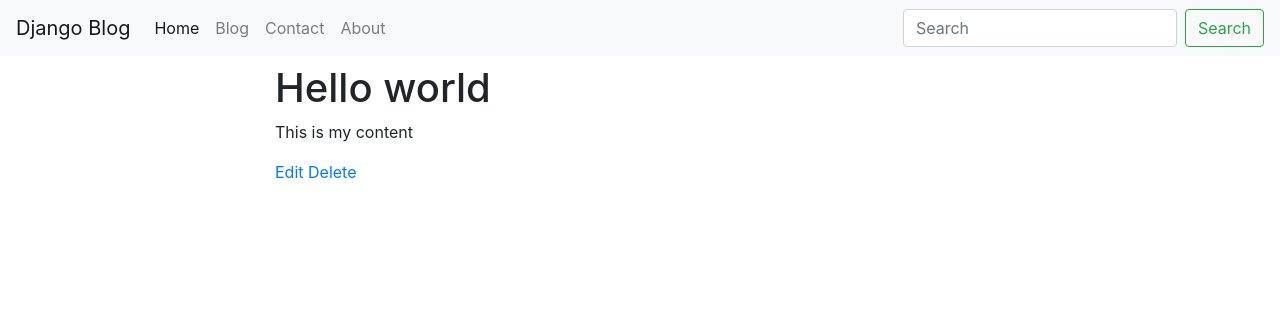
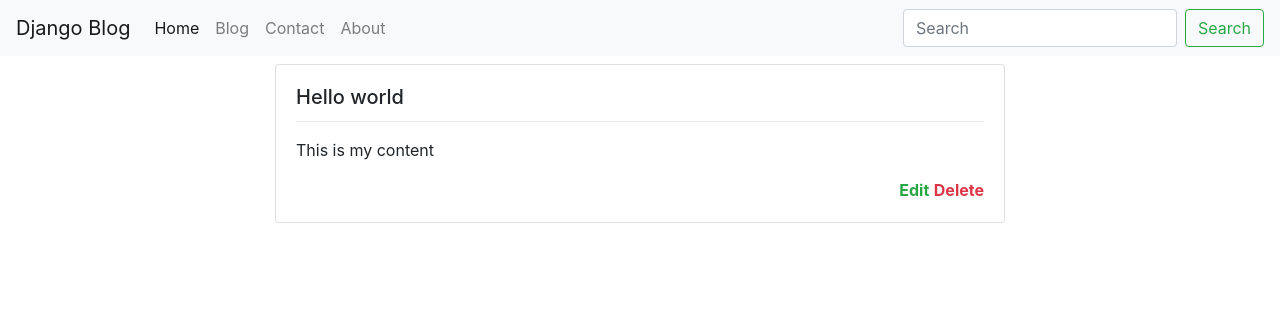
Before and after one commit to Macroshock/django-blog, a Django app: page /blog/hello-world/ in a window 1280 px wide. Shown: the top 316 px of the page. Run offline with Django 3.2, Linux system fonts and the light colour scheme; a user stored in the database is signed in; data comes from the database, SQL or seed files in the repository; some libraries are stand-ins or nearby versions.

Commit message:
Improved Blog Post inline

```diff
--- a/src/blog/templates/blog/detail.html
+++ b/src/blog/templates/blog/detail.html
@@ -2,14 +2,6 @@
 
 {% block content %}
 
-  <h1>{{object.title}}</h1>
-  <p>{{object.content}}</p>
-
-  {% if request.user.is_authenticated %}
-    {% if request.user.is_staff %}
-      <a href="{{ object.get_edit_url }}">Edit</a>
-      <a href="{{ object.get_delete_url }}">Delete</a>
-    {% endif %}
-  {% endif %}
+  {% include "blog/list_inline.html" with blog_post=object %}
 
 {% endblock %}
--- a/src/blog/templates/blog/list.html
+++ b/src/blog/templates/blog/list.html
@@ -3,7 +3,7 @@
 {% block content %}
 
   {% for object in list %}
-    {% include "blog/list_inline.html" with blog_post=object %}
+    {% include "blog/list_inline.html" with blog_post=object truncate=True %}
   {% endfor %}
 
 <!--
--- a/src/blog/templates/blog/list_inline.html
+++ b/src/blog/templates/blog/list_inline.html
@@ -1,11 +1,30 @@
 <div class="card mb-3">
   <div class="card-body">
     <h5 class="card-title">{{ blog_post.title }}</h5>
-
+    <div class="dropdown-divider"></div>
     {% if truncate %}
       <p class="card-text">{{ blog_post.content | linebreaks | truncatewords:50 }}</p>
     {% else %}
       <p class="card-text">{{ blog_post.content | linebreaks }}</p>
     {% endif %}
+
+    <div class="row justify-content-end">
+      {% if not detail %}
+        <div class="text-left col-4">
+          <b><a href="{{ blog_post.get_absolute_url }}">View post</a></b>
+        </div>
+      {% endif %}
+
+      <div class="text-right col-8">
+        {% if request.user.is_authenticated %}
+          {% if request.user.is_staff %}
+          <b><a href="{{ object.get_edit_url }}" class="text-success">Edit</a></b>
+          <b><a href="{{ object.get_delete_url }}" class="text-danger">Delete</a></b>
+          {% endif %}
+        {% endif %}
+      </div>
+
+    </div>
+
   </div>
 </div>
--- a/src/blog/views.py
+++ b/src/blog/views.py
@@ -14,7 +14,7 @@ def blog_post_detail_view(request, slug):
     raise Http404('Blog post does not exist.')
 
   t_name = 'blog/detail.html'
-  context = {'object': obj}
+  context = {'object': obj, 'detail': True}
 
   return render(request, t_name, context)
 
```
